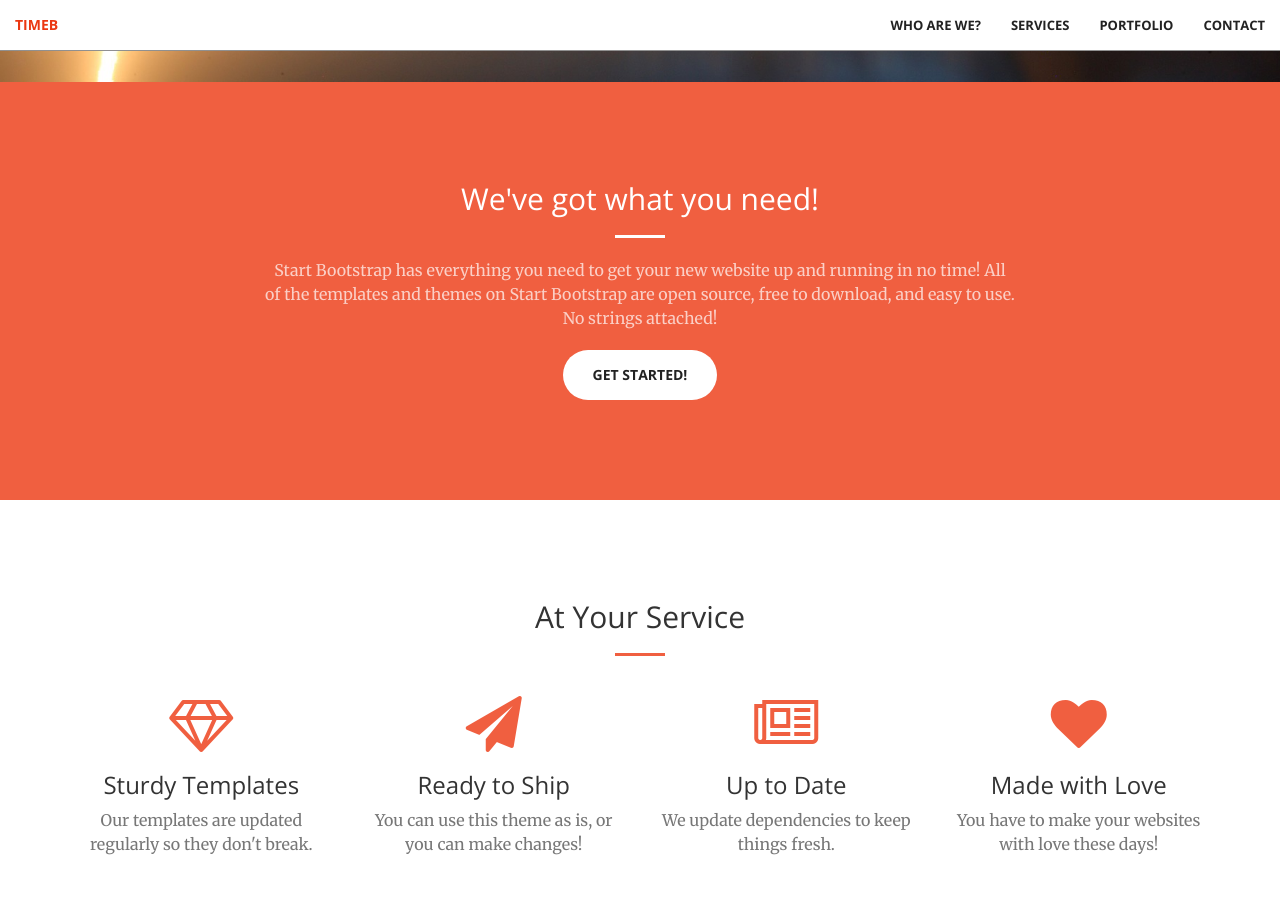
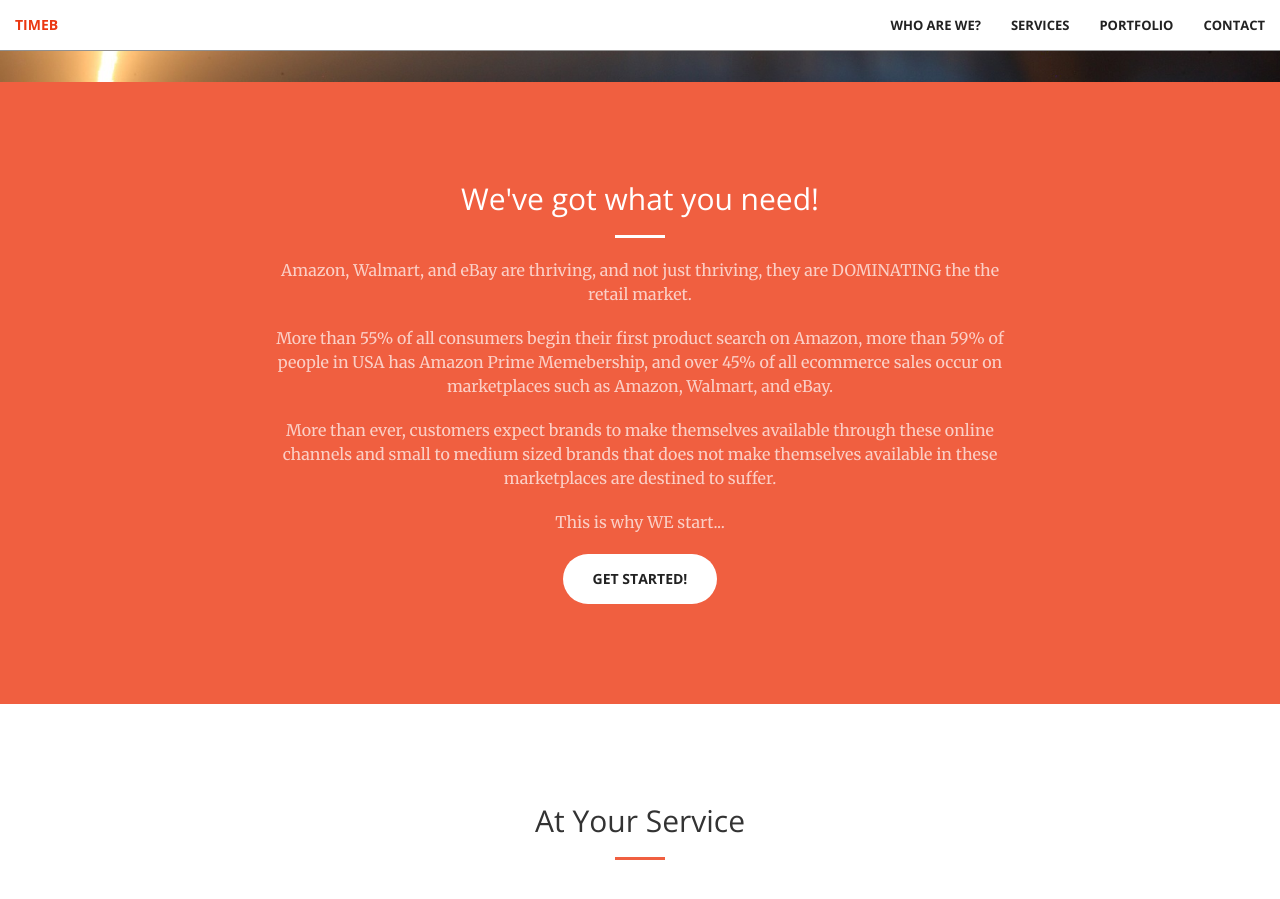
Before and after one commit to TimeBinc/TimeBinc.github.io, a Jekyll site: the page built from index.html, in a window 1280 px wide and 900 px high, scrolled down 818 px. Built offline with Jekyll 4.4.1, drawn with Linux system fonts in a browser that asks for light colours.

Commit message:
Update call-to-action.html

```diff
--- a/_includes/call-to-action.html
+++ b/_includes/call-to-action.html
@@ -4,7 +4,10 @@
             <div class="col-lg-8 col-lg-offset-2 text-center">
                 <h2 class="section-heading">We've got what you need!</h2>
                 <hr class="light">
-                <p class="text-faded">Start Bootstrap has everything you need to get your new website up and running in no time! All of the templates and themes on Start Bootstrap are open source, free to download, and easy to use. No strings attached!</p>
+                <p class="text-faded">Amazon, Walmart, and eBay are thriving, and not just thriving, they are DOMINATING the the retail market.</p>
+                <p class="text-faded">More than 55% of all consumers begin their first product search on Amazon, more than 59% of people in USA has Amazon Prime Memebership, and over 45% of all ecommerce sales occur on marketplaces such as Amazon, Walmart, and eBay.</p>
+                <p class="text-faded">More than ever, customers expect brands to make themselves available through these online channels and small to medium sized brands that does not make themselves available in these marketplaces are destined to suffer.</p>
+                <p class="text-faded">This is why WE start...</p>
                 <a href="#" class="btn btn-default btn-xl">Get Started!</a>
             </div>
         </div>
```
